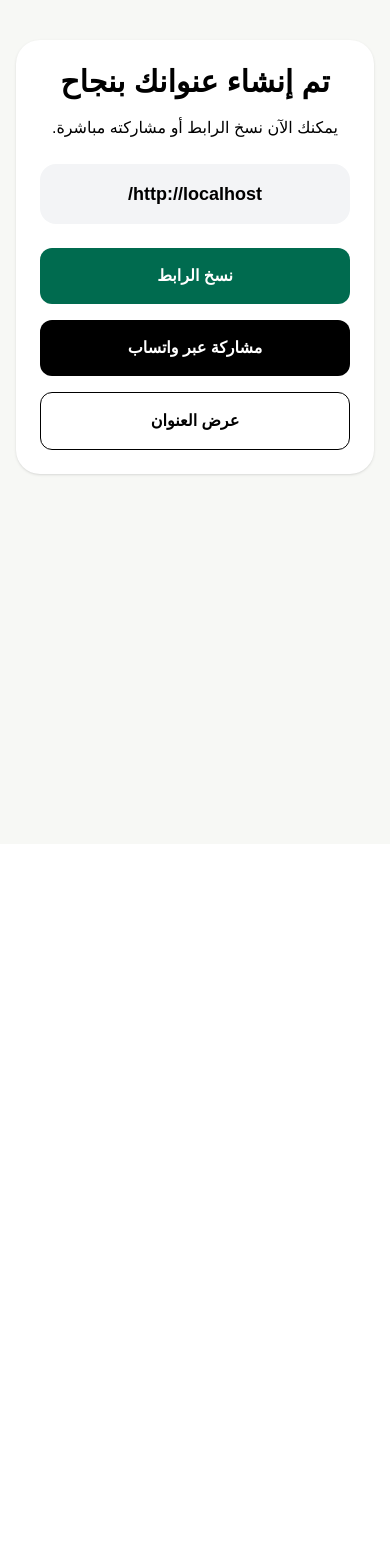
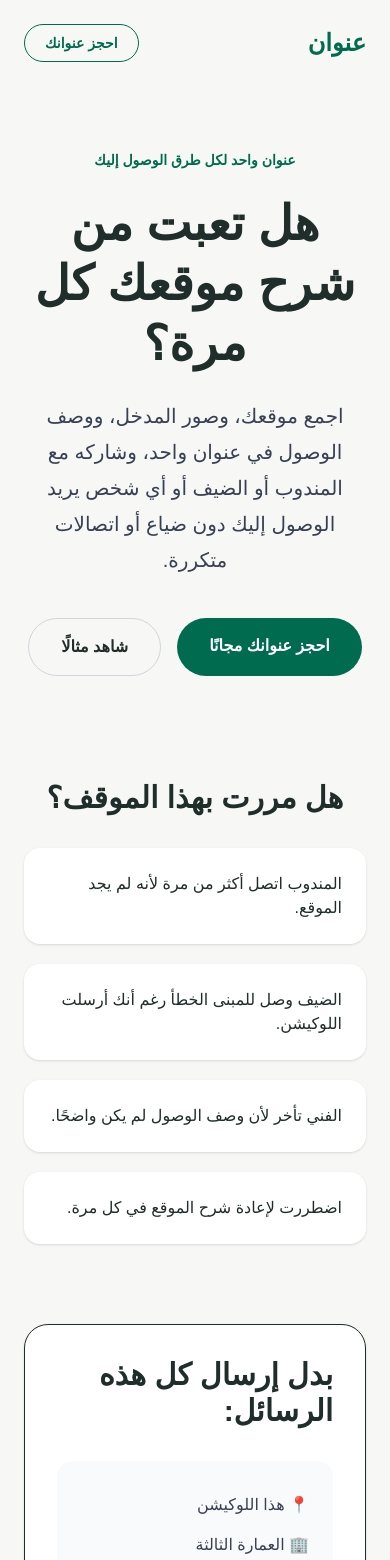
Before and after one commit to hammamghamdi/onwan, a Next.js app: page / in a window 390 px wide. Shown: the top 1560 px of the page. Before the commit the page ends 844 px from the top, so only its background shows below. Built offline with nearby package versions, Linux system fonts and the light colour scheme.

Commit message:
Restore  home page

```diff
--- a/app/page.tsx
+++ b/app/page.tsx
@@ -1,75 +1,191 @@
-"use client";
+import Link from "next/link";
+export default function Home() {
+  return (
+    <main dir="rtl" className="min-h-screen bg-[#f7f8f5] px-6 text-[#1f2d2b]">
+      <div className="mx-auto max-w-5xl">
+        {/* Navbar */}
+        <nav className="flex items-center justify-between py-6">
+          <div className="text-2xl font-bold text-[#006b4f]">عنوان</div>
 
-import Link from "next/link";
-import { useSearchParams } from "next/navigation";
-import { Suspense, useState } from "react";
+          <button className="rounded-full border border-[#006b4f] px-5 py-2 text-sm font-semibold text-[#006b4f]">
+            احجز عنوانك
+          </button>
+        </nav>
 
-function SuccessContent() {
-  const searchParams = useSearchParams();
+        {/* Hero */}
+        <section className="py-16 text-center">
+          <p className="mb-6 text-sm font-bold text-[#006b4f]">
+            عنوان واحد لكل طرق الوصول إليك
+          </p>
 
-  const name = searchParams.get("name") || "";
-  const [copied, setCopied] = useState(false);
+          <h1 className="mb-6 text-5xl font-bold leading-tight">
+            هل تعبت من شرح موقعك كل مرة؟
+          </h1>
 
-  const addressUrl =
-    typeof window !== "undefined"
-      ? `${window.location.origin}/${name}`
-      : `/${name}`;
+          <p className="mx-auto mb-10 max-w-3xl text-xl leading-9 text-gray-700">
+            اجمع موقعك، وصور المدخل، ووصف الوصول في عنوان واحد، وشاركه مع
+            المندوب أو الضيف أو أي شخص يريد الوصول إليك دون ضياع أو اتصالات متكررة.
+          </p>
 
-  const copyLink = async () => {
-    await navigator.clipboard.writeText(addressUrl);
-    setCopied(true);
-  };
+          <div className="flex flex-wrap justify-center gap-4">
+            <Link
+  href="/register"
+  className="rounded-full bg-[#006b4f] px-8 py-4 font-bold text-white"
+>
+  احجز عنوانك مجانًا
+</Link>
 
-  const whatsappText = encodeURIComponent(
-    `هذا عنواني للوصول:\n${addressUrl}`
-  );
+            <button className="rounded-full border border-gray-300 px-8 py-4 font-bold">
+              شاهد مثالًا
+            </button>
+          </div>
+        </section>
 
-  return (
-    <main dir="rtl" className="min-h-screen bg-[#f7f8f5] px-4 py-10 text-black">
-      <div className="mx-auto max-w-sm rounded-3xl bg-white p-6 text-center shadow-sm">
-        <h1 className="mb-4 text-3xl font-bold text-black">
-          تم إنشاء عنوانك بنجاح
-        </h1>
+        {/* Pain Points */}
+        <section className="py-10">
+          <h2 className="mb-8 text-center text-3xl font-bold">
+            هل مررت بهذا الموقف؟
+          </h2>
 
-        <p className="mb-6 text-black">
-          يمكنك الآن نسخ الرابط أو مشاركته مباشرة.
-        </p>
+          <div className="grid gap-5 md:grid-cols-2">
+            <div className="rounded-2xl bg-white p-6 shadow-sm">
+              المندوب اتصل أكثر من مرة لأنه لم يجد الموقع.
+            </div>
 
-        <div className="mb-6 rounded-2xl bg-gray-100 p-4 text-lg font-bold text-black break-all">
-          {addressUrl}
-        </div>
+            <div className="rounded-2xl bg-white p-6 shadow-sm">
+              الضيف وصل للمبنى الخطأ رغم أنك أرسلت اللوكيشن.
+            </div>
 
-        <button
-          onClick={copyLink}
-          className="mb-4 w-full rounded-xl bg-[#006b4f] py-4 font-bold text-white"
-        >
-          {copied ? "تم نسخ الرابط" : "نسخ الرابط"}
-        </button>
+            <div className="rounded-2xl bg-white p-6 shadow-sm">
+              الفني تأخر لأن وصف الوصول لم يكن واضحًا.
+            </div>
 
-        <a
-          href={`https://wa.me/?text=${whatsappText}`}
-          target="_blank"
-          rel="noopener noreferrer"
-          className="mb-4 block w-full rounded-xl bg-black py-4 font-bold text-white"
-        >
-          مشاركة عبر واتساب
-        </a>
+            <div className="rounded-2xl bg-white p-6 shadow-sm">
+              اضطررت لإعادة شرح الموقع في كل مرة.
+            </div>
+          </div>
+        </section>
 
-        <Link
-          href={`/${name}`}
-          className="block w-full rounded-xl border border-black py-4 font-bold text-black"
-        >
-          عرض العنوان
-        </Link>
+        {/* Problem + Solution */}
+        <section className="mt-10 rounded-3xl border bg-white p-8 shadow-sm">
+          <h2 className="mb-8 text-3xl font-bold">
+            بدل إرسال كل هذه الرسائل:
+          </h2>
+
+          <div className="rounded-2xl bg-gray-50 p-6 leading-10 text-gray-700">
+            <p>📍 هذا اللوكيشن</p>
+            <p>🏢 العمارة الثالثة</p>
+            <p>⬆️ الدور الثاني</p>
+            <p>🚪 الشقة يمين</p>
+            <p>📷 الباب لونه بني</p>
+          </div>
+
+          <div className="my-10 text-center text-4xl">↓</div>
+
+          <h2 className="mb-6 text-center text-4xl font-bold">
+            أرسل فقط
+          </h2>
+
+          <div
+            dir="ltr"
+            className="mx-auto w-fit rounded-full bg-[#006b4f] px-8 py-4 text-xl font-bold text-white"
+          >
+            onwan.sa/abdullah
+          </div>
+        </section>
+
+        {/* Address Demo */}
+        <section className="py-16 text-center">
+          <h2 className="mb-8 text-3xl font-bold">
+            كيف تظهر صفحة عنوانك؟
+          </h2>
+
+          <div className="mx-auto max-w-sm rounded-[36px] border-8 border-gray-800 bg-white p-6 shadow-xl">
+            <h3 className="mb-5 text-lg font-bold">صفحة عنوانك</h3>
+
+            <div className="mb-4 rounded-2xl bg-gray-100 p-5">
+              <div className="mb-2 text-sm font-bold text-[#006b4f]">الخريطة</div>
+              <div className="flex h-24 items-center justify-center rounded-xl bg-gray-200 text-gray-500">
+                خريطة الموقع
+              </div>
+            </div>
+
+            <div className="mb-4 rounded-2xl bg-gray-100 p-5">
+              <div className="mb-2 text-sm font-bold text-[#006b4f]">
+                صورة المدخل
+              </div>
+              <div className="flex h-20 items-center justify-center rounded-xl bg-gray-200 text-gray-500">
+                صورة توضيحية
+              </div>
+            </div>
+
+            <div className="rounded-2xl bg-gray-100 p-5 text-right">
+              <div className="mb-2 text-sm font-bold text-[#006b4f]">
+                تعليمات الوصول
+              </div>
+              <p className="text-sm leading-7 text-gray-700">
+                ادخل من البوابة الرئيسية، ثم اتجه يمينًا. المصعد في نهاية الممر.
+              </p>
+            </div>
+          </div>
+        </section>
+
+        {/* Digital Asset */}
+        <section className="rounded-3xl bg-[#eef5f1] p-10 text-center">
+          <h2 className="mb-4 text-3xl font-bold">
+            ليس مجرد رابط
+          </h2>
+
+          <p className="mx-auto max-w-3xl text-xl leading-9 text-gray-700">
+            عنوان ليس رابطًا مؤقتًا ولا رسالة واتساب. إنه عنوان رقمي شخصي
+            يمكنك الاحتفاظ به واستخدامه لسنوات، تمامًا كما تحتفظ برقم جوالك.
+          </p>
+        </section>
+
+        {/* Benefits */}
+        <section className="py-16">
+          <h2 className="mb-8 text-center text-3xl font-bold">
+            لماذا عنوان؟
+          </h2>
+
+          <div className="grid gap-5 md:grid-cols-2">
+            <div className="rounded-2xl bg-white p-6 shadow-sm">
+              تقليل اتصالات المندوبين والزوار
+            </div>
+
+            <div className="rounded-2xl bg-white p-6 shadow-sm">
+              وصول أسرع وأوضح للموقع
+            </div>
+
+            <div className="rounded-2xl bg-white p-6 shadow-sm">
+              تحديث بيانات الوصول دون تغيير الرابط
+            </div>
+
+            <div className="rounded-2xl bg-white p-6 shadow-sm">
+              مشاركة أسهل عبر واتساب
+            </div>
+          </div>
+        </section>
+
+        {/* Permanent Address */}
+        <section className="mb-16 rounded-3xl bg-[#006b4f] p-10 text-center text-white">
+          <h2 className="mb-4 text-3xl font-bold">
+            عنوان ثابت يتغير من الداخل
+          </h2>
+
+          <p className="mx-auto mb-6 max-w-2xl text-lg leading-8">
+            انتقلت من بيت إلى بيت؟ غيّر بيانات الوصول فقط، وسيبقى عنوانك كما هو
+            دون الحاجة لإرسال رابط جديد لكل شخص.
+          </p>
+
+          <div
+            dir="ltr"
+            className="inline-block rounded-full bg-white px-6 py-3 font-bold text-[#006b4f]"
+          >
+            onwan.sa/abdullah
+          </div>
+        </section>
       </div>
     </main>
   );
 }
-
-export default function SuccessPage() {
-  return (
-    <Suspense>
-      <SuccessContent />
-    </Suspense>
-  );
-}
```
